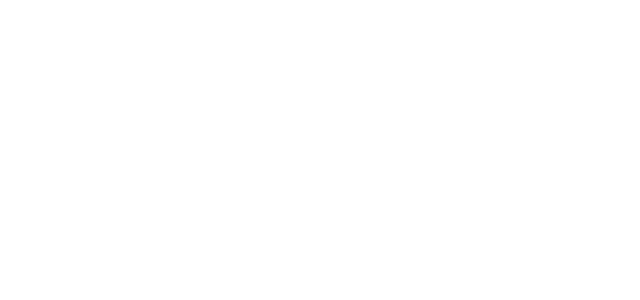
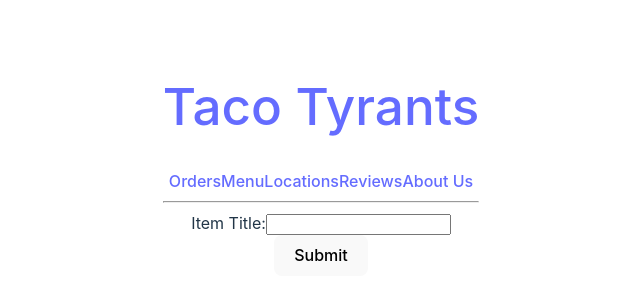
Before and after one commit to John0Parker/tacoTyrants, a React (Vite) app in the folder client/: page /tacotyrants/menu/create in a window 1280 px wide. Before the commit this address had no page. Shown: the part 240-540 px from the top of the page, without its empty margins (319-959 px from the left). Built offline with nearby package versions, Linux system fonts and the light colour scheme.

Commit message:
Lots of React-side goodies. See notes.
NEW COMPONENTS: Added AboutUs, AllMenuItems, & NewMenuItem components. APP.JSX: Set up an array of elements inside route. Added basename /tacotyrants to BrowserRouter.

```diff
--- a/client/src/App.jsx
+++ b/client/src/App.jsx
@@ -1,5 +1,7 @@
 import { useState } from 'react'
 import {BrowserRouter,Routes,Route} from 'react-router-dom';
+import Home from './views/Home';
+import MenuView from './views/MenuView';
 
 import './App.css'
 
@@ -8,8 +10,13 @@ function App() {
 
   return (
     <>
-      <BrowserRouter>
+      <BrowserRouter basename='/tacotyrants'>
+      {/* Include your views file as a component in the array of elements */}
         <Routes>
+
+          <Route path='/*' element={[<Home/>, <MenuView/>,]}/>
+          {/* <Route path='/menu' element={<MenuView/>}/> */}
+
            {/*  EXAMPLE ROUTE PLACEHOLDER <Route element={<HomepageDisplay/>} path="/TacoTyrant" /> */}
         </Routes>
       </BrowserRouter>
--- /dev/null
+++ b/client/src/components/AboutUs.jsx
@@ -0,0 +1,17 @@
+import { Link } from "react-router-dom";
+import Header from './Header'
+
+
+const AboutUs =(props)=>{
+
+    return(
+        <>
+        <Header/>
+        <div className="container-fluid">
+            <h1 className="mx-3 my-2"><Link to='/TacoTyrant' style={{textDecoration: 'none'}}>About Us</Link></h1>
+
+        </div>
+        </>
+    )//end return
+}//end header
+export default AboutUs;
--- /dev/null
+++ b/client/src/components/AllMenuItems.jsx
@@ -0,0 +1,15 @@
+import { Link } from "react-router-dom";
+import Header from './Header'
+const AllMenuItems =(props)=>{
+
+    return(
+        <>
+        <Header/>
+        <div className="container-fluid">
+            <h1 className="mx-3 my-2"><Link to='/TacoTyrant' style={{textDecoration: 'none'}}>About Us</Link></h1>
+
+        </div>
+        </>
+    )
+}
+export default AllMenuItems;
--- /dev/null
+++ b/client/src/components/NewMenuItem.jsx
@@ -0,0 +1,41 @@
+import React, {useState, useEffect} from "react";
+import {Link, useNavigate, useParams} from 'react-router-dom';
+import Header from './Header';
+import axios from 'axios';
+
+const NewMenuItem =(props)=>{
+    const {id} = useParams();
+    const navigate = useNavigate();
+    // Getters and Setters
+    const [itemTitle,setItemTitle] = useState("")
+    const [errors, setErrors] = useState([]);
+
+    const newMenuItemHandler = e =>{
+    e.preventDefault();
+    }
+
+    return(
+        <>
+        <Header/>
+        <div className="container-fluid">
+            <form onSubmit={newMenuItemHandler}>
+                <div style= {{color: "red"}}>
+                    {
+                        errors.map( (err, idx) =>{
+                            return(
+                                <p key={idx}>{err}</p>
+                                )
+                            })
+                        }
+                </div>
+                <div>
+                    <label>Item Title:</label>
+                    <input type="text" value={itemTitle} onChange={e => setItemTitle(e.target.value)}/>
+                </div>
+                <button>Submit</button>
+            </form>
+        </div>
+        </>
+    )
+}
+export default NewMenuItem;
--- a/client/src/components/placeholderComponent.jsx
+++ /dev/null
@@ -1 +0,0 @@
-// This file is just a placeholder for GitHub. Feel free to delete this file once there is another file in this folder.
--- /dev/null
+++ b/client/src/views/Home.jsx
@@ -0,0 +1,22 @@
+import React, {useState, useEffect} from 'react';
+import axios from 'axios';
+import {Route, Routes, Navigate} from 'react-router-dom';
+import Header from '../components/Header';
+import AboutUs from '../components/AboutUs';
+
+
+const Home = (props) => {
+// View for splash page (/tacotyrants) and About Us page (/tacotyrants/about)
+
+    return(
+        <Routes>
+            {/* Set a redirect to automatically send user to /tacotyrants
+            if they enter an invalid url*/}
+            <Route path='/' element={<Header/>} />
+            <Route path='/about' element={<AboutUs/>} />
+        </Routes>
+    )
+
+}
+
+export default Home;
--- /dev/null
+++ b/client/src/views/MenuView.jsx
@@ -0,0 +1,20 @@
+import React, {useState, useEffect} from 'react';
+import axios from 'axios';
+import {Route, Routes, Navigate} from 'react-router-dom';
+import AllMenuItems from '../components/AllMenuItems';
+import NewMenuItem from '../components/NewMenuItem';
+
+
+const MenuView = (props) => {
+// View for menu section (/tacotyrants/menu)
+
+    return(
+        <Routes>
+            <Route path='/menu' element={<AllMenuItems/>} />
+            <Route path='/menu/create' element={<NewMenuItem/>} />
+        </Routes>
+    )
+
+}
+
+export default MenuView;
```
